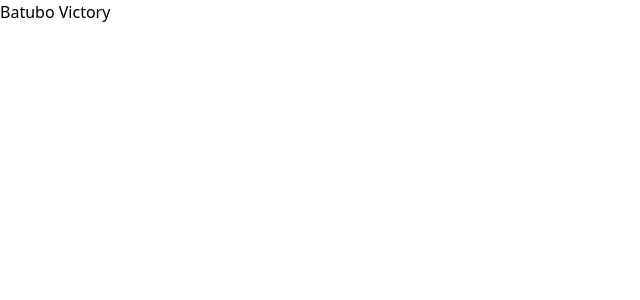
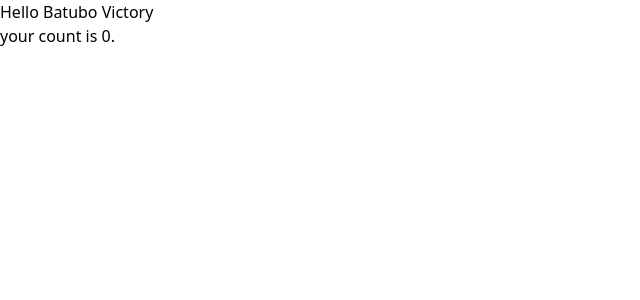
Before and after one commit to Phoenix-Domain/my-typescript-app, a React (Vite) app: page / in a window 1280 px wide. Shown: the top 300 px of the page, without its empty margins (0-640 px from the left). Built offline with nearby package versions, Linux system fonts and the light colour scheme.

Commit message:
feat: Create count state

```diff
--- a/src/components/Greeting.tsx
+++ b/src/components/Greeting.tsx
@@ -5,9 +5,11 @@ interface GreetingProps{
 }
 
 function Greeting({name}: GreetingProps){
+    const [count, setCount] = useState<number>(0)
     return (
         <>
-            <p>{name}</p>
+            <p>Hello {name}</p>
+            <p> your count is {count}.</p>
         </>
     )
 }
```
